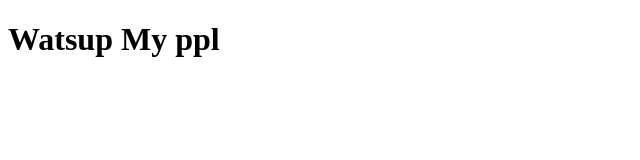
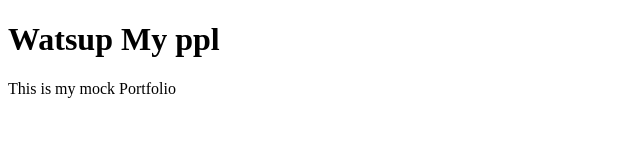
Before and after one commit to YonatanAtk/YonatanAtk.github.io, a plain HTML site: page index.html in a window 1280 px wide. Shown: the whole page, without its empty margins (0-640 px from the left). Drawn offline with Linux system fonts and the light colour scheme.

Commit message:
added a paragraph - edited by ha

```diff
--- a/index.html
+++ b/index.html
@@ -6,5 +6,6 @@
 </head>
 <body>
   <h1>Watsup My ppl</h1>
+  <p> This is my mock Portfolio </p>
 </body>
 </html>
```
